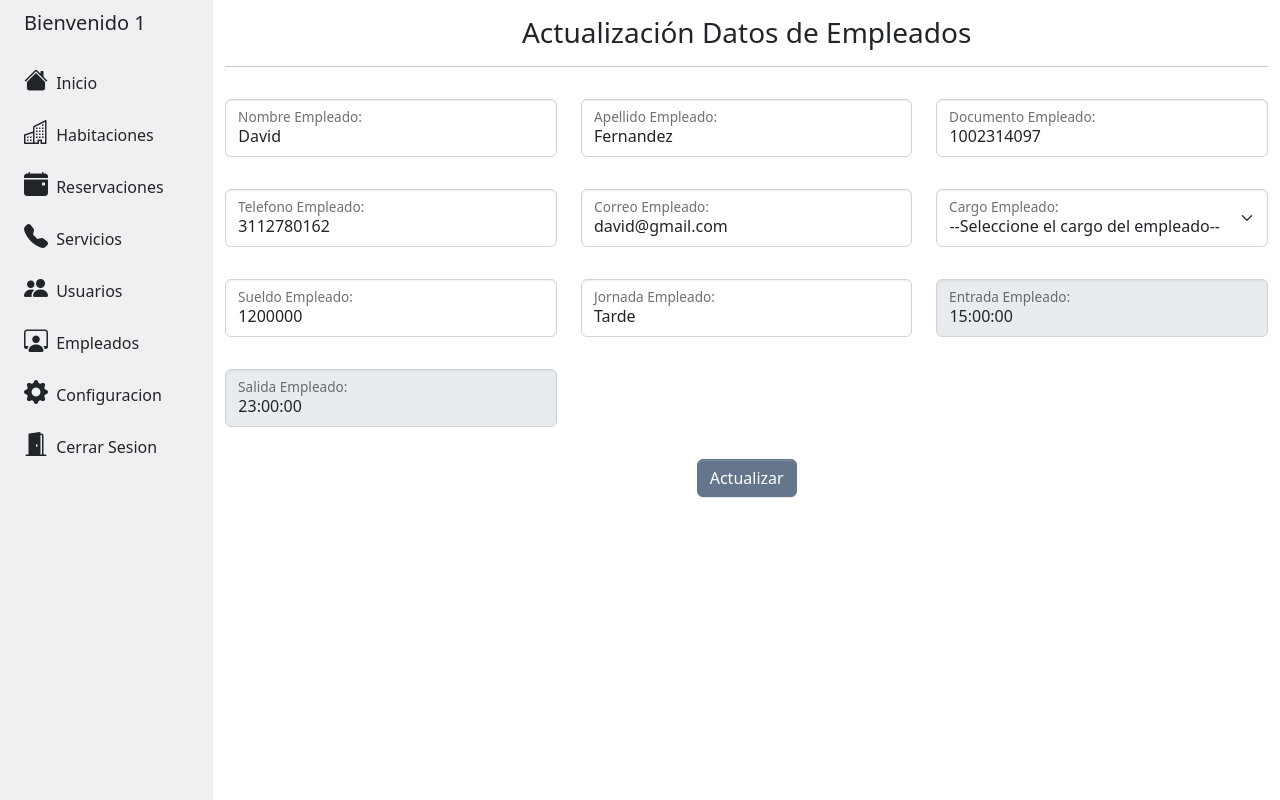
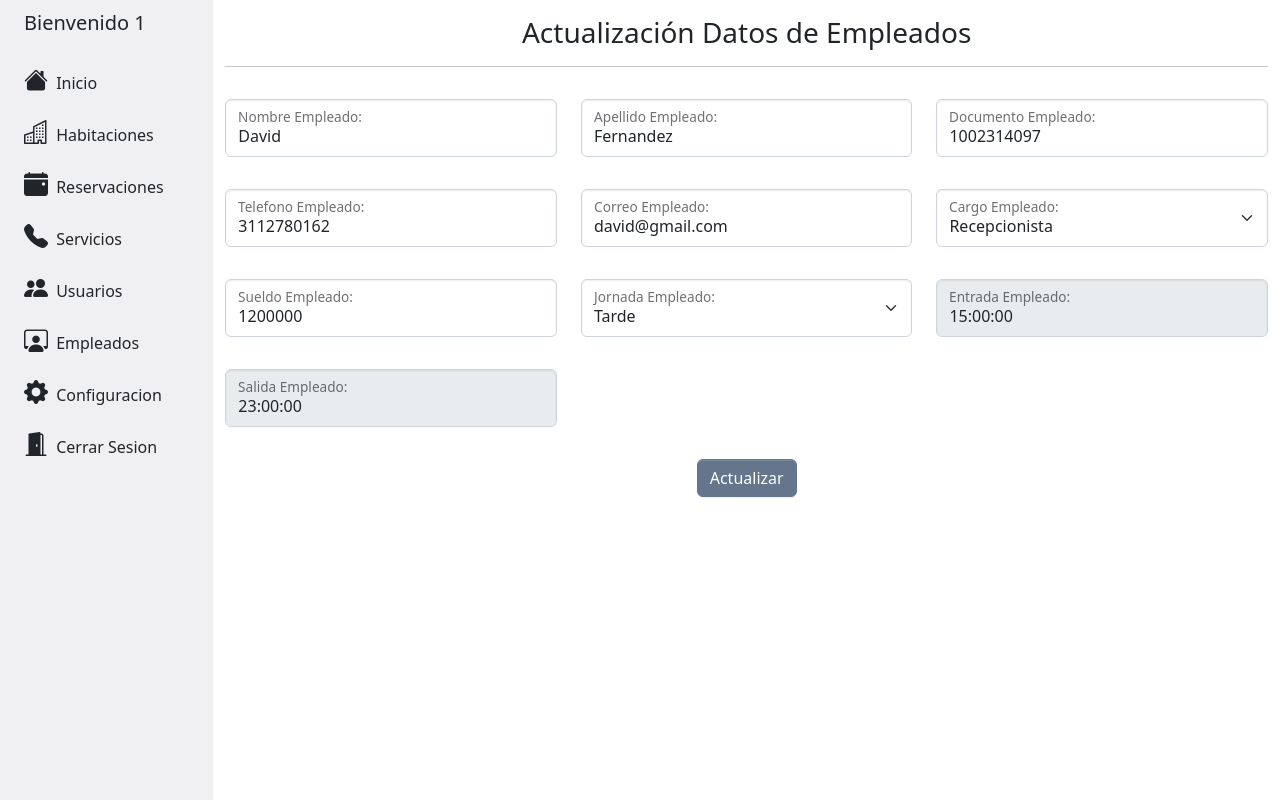
Before and after one commit to NicolasCF21/Hotel, a PHP site: page /hotel/admin_empleados/actualizar_empleado.php?id=1 in a window 1280 px wide. Shown: the part 100-900 px from the top of the page. Run offline with PHP 8.4, Linux system fonts and the light colour scheme; a user stored in the database is signed in; data comes from the database, SQL or seed files in the repository; data that the repository does not hold is empty.

Commit message:
Actualizar empleado

```diff
--- a/admin_empleados/actualizar_empleado.php
+++ b/admin_empleados/actualizar_empleado.php
@@ -18,10 +18,8 @@
     $conexion = new Conexion();
     $con = $conexion->conectarDB();
     $id = $_GET['id'];
-    $sql = "SELECT e.id_empleado, e.nombre_empleado, e.apellido_empleado, e.telefono, e.documento, e.correo, e.sueldo, c.cargo_empleado, t.jornada, t.entrada, t.salida
-    FROM empleado e JOIN cargo_empleado c
-    ON e.id_cargo_empleado = c.id_cargo_empleado
-    JOIN turnos_empleados t
+    $sql = "SELECT * FROM empleado e
+    JOIN turnos_empleados  t
     ON e.id_turno_empleados = t.id_turno_empleados
     WHERE id_empleado=$id";
 
@@ -108,7 +106,7 @@
                             </div>
                             <div class="col-lg-4">
                                 <div class="form-floating my-3">
-                                    <select class="form-select" id="categoria" name="categoria" aria-label="Default select example" required>
+                                    <select class="form-select" id="cargo" name="cargo" aria-label="Default select example" required>
                                     <option option selected hidden>--Seleccione el cargo del empleado--</option>
                                     <?php
                                             $con = $conexion->conectarDB();
@@ -123,7 +121,7 @@
                                             $con->close();
                                     ?>
                                     </select>
-                                    <label for="categoria">Cargo Empleado:</label>
+                                    <label for="cargo">Cargo Empleado:</label>
                                 </div>
                             </div>
                             <div class="col-lg-4">
@@ -134,19 +132,33 @@
                             </div>
                             <div class="col-lg-4">
                                 <div class="form-floating my-3">
-                                    <input type="text" id="jornada" name="jornada" class="form-control" placeholder="Horario Empleado" value="<?php echo $fila['jornada']; ?>" required>
-                                    <label for="jornada">Jornada Empleado:</label>
+                                    <select class="form-select" id="turno" name="turno" aria-label="Default select example" required>
+                                    <option option selected hidden>--Seleccione el cargo del empleado--</option>
+                                    <?php
+                                            $con = $conexion->conectarDB();
+                                            $sql = "SELECT * FROM TURNOS_EMPLEADOS";
+                                            $resulset = $con->query($sql);
+                                            while($datos = mysqli_fetch_array($resulset)){
+                                                if($datos["id_turno_empleados"] == $fila["id_turno_empleados"])
+                                                    echo "<option value='".$datos["id_turno_empleados"] ."' selected='selected'>" . $datos["jornada"]. "</option>";
+                                                else
+                                                    echo "<option value='".$datos["id_turno_empleados"] ."'>" . $datos["jornada"]. "</option>";
+                                            }
+                                            $con->close();
+                                    ?>
+                                    </select>
+                                    <label for="turno">Jornada Empleado:</label>
                                 </div>
                             </div>
                             <div class="col-lg-4">
                                 <div class="form-floating my-3">
-                                    <input type="text" id="jornada" name="jornada" disabled class="form-control" placeholder="Entrada Empleado" value="<?php echo $fila['entrada']; ?>" required>
+                                    <input type="text" id="jornada" name="jornada" disabled class="form-control" placeholder="Entrada Empleado" value="<?php echo $fila['entrada']; ?>">
                                     <label for="jornada">Entrada Empleado:</label>
                                 </div>
                             </div>
                             <div class="col-lg-4">
                                 <div class="form-floating my-3">
-                                    <input type="text" id="salida" name="salida" disabled class="form-control" placeholder="Salida Empleado" value="<?php echo $fila['salida']; ?>" required>
+                                    <input type="text" id="salida" name="salida" disabled class="form-control" placeholder="Salida Empleado" value="<?php echo $fila['salida']; ?>">
                                     <label for="salida">Salida Empleado:</label>
                                 </div>
                             </div>
--- a/admin_empleados/update.php
+++ b/admin_empleados/update.php
@@ -12,9 +12,10 @@
     echo $correo = $_POST['correo'].'<br>';
     echo $cargo = $_POST['cargo'].'<br>';
     echo $sueldo = $_POST['sueldo'].'<br>';
-    echo $horario = $_POST['horario'];
+    echo $turno = $_POST['turno'];
 
-    $sql = "UPDATE empleado SET nombre_empleado='$nombre', apellido_empleado='$apellido', documento='$documento', telefono='$telefono', correo='$correo', id_cargo_empleado='$cargo', sueldo='$sueldo', horario_trabajo='$horario' WHERE id_empleado=$id";
+    $sql = "UPDATE empleado SET nombre_empleado='$nombre', apellido_empleado='$apellido', documento='$documento', telefono='$telefono',
+    correo='$correo', id_cargo_empleado='$cargo', sueldo='$sueldo', id_turno_empleados='$turno' WHERE id_empleado=$id";
 
 
     if($con->query($sql)===TRUE) {
```
